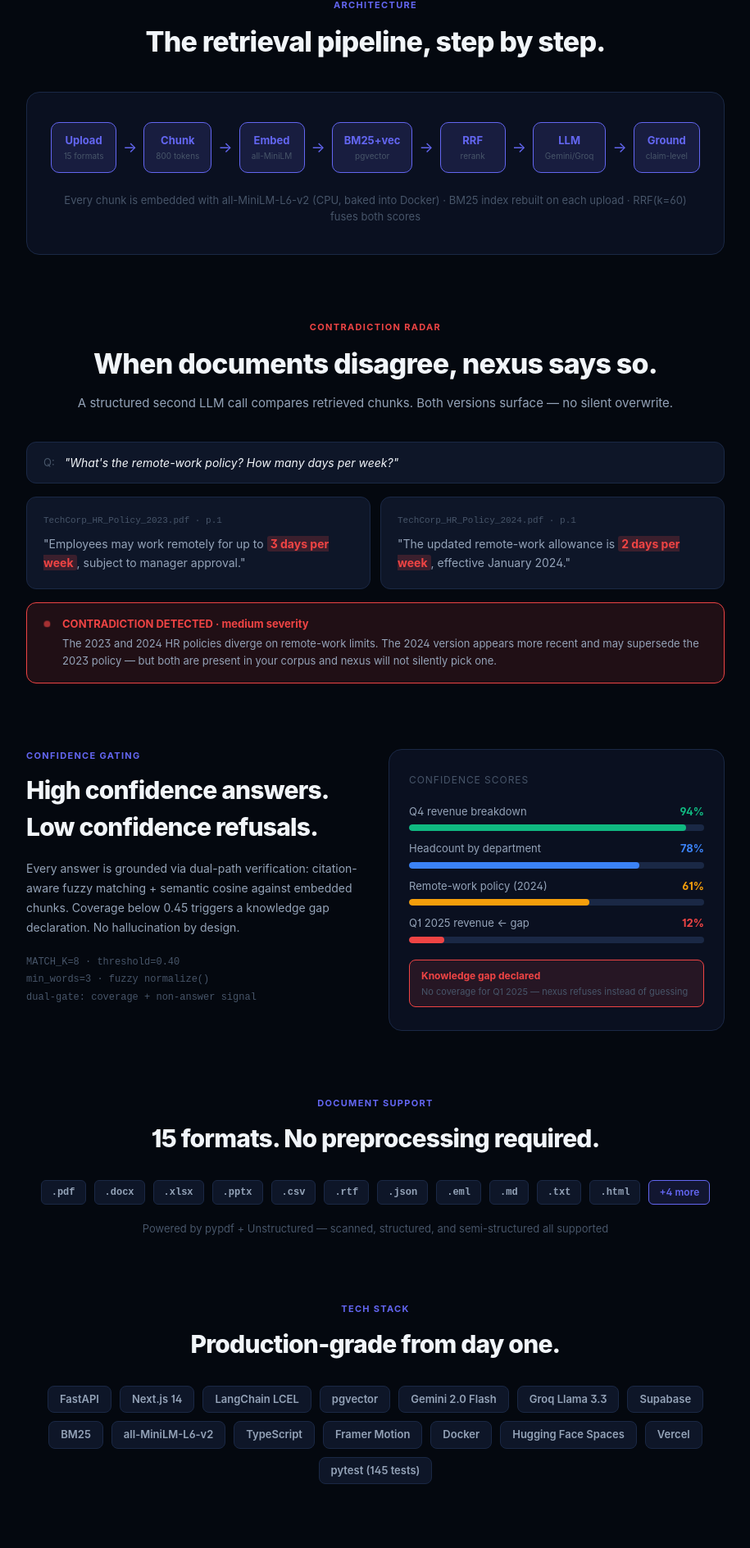
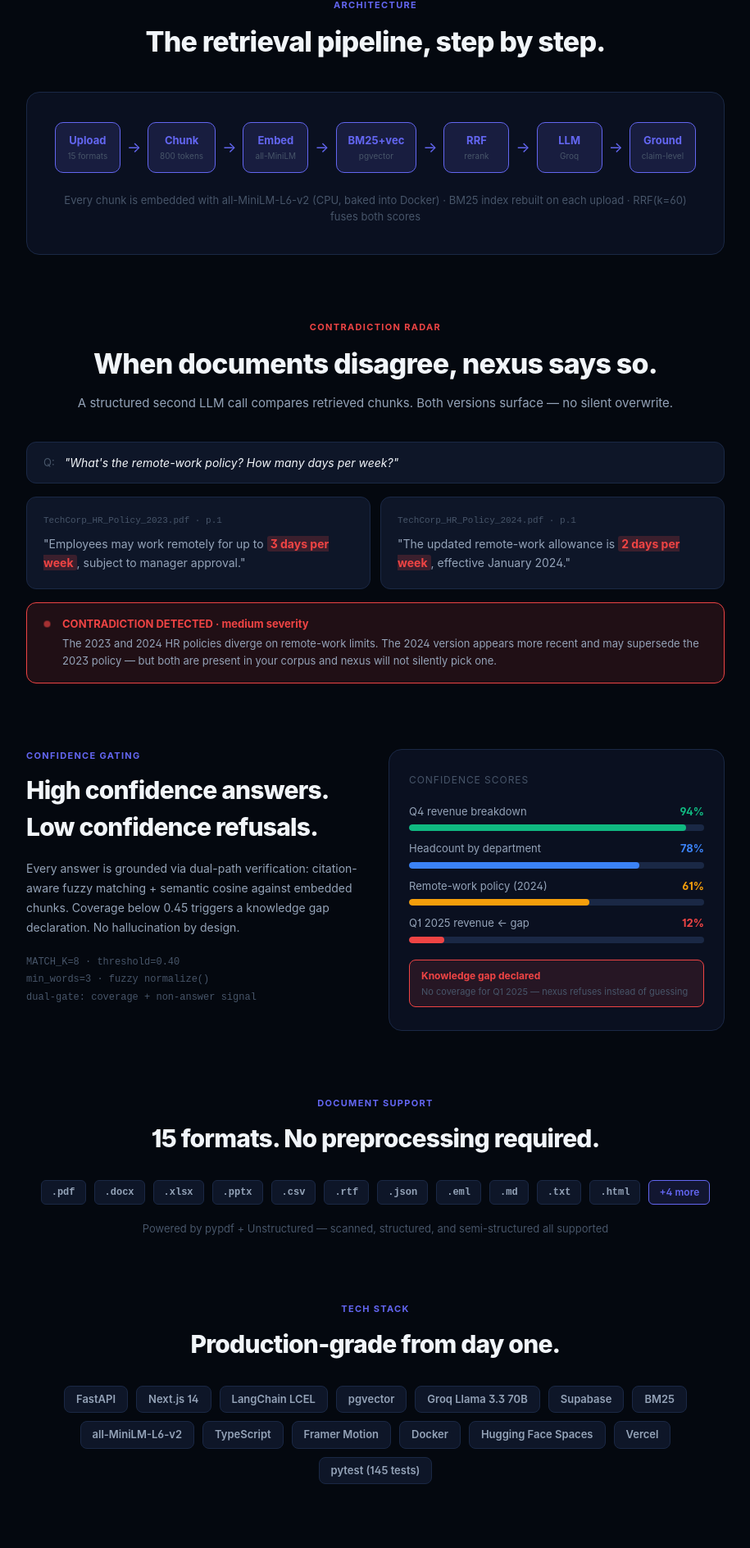
Before and after one commit to skayy47/portfolio, a Next.js app: page /demo/nexus in a window 1280 px wide. Shown: the part 1774-3663 px from the top of the page at 82% size, without its empty margins (182-1097 px from the left). Built offline with nearby package versions, Linux system fonts and the light colour scheme.

Commit message:
chore: update NEXUS tech stack to Groq — remove Gemini

```diff
--- a/src/app/demo/nexus/page.tsx
+++ b/src/app/demo/nexus/page.tsx
@@ -230,7 +230,7 @@ export default function NexusDemo() {
     { label: "Embed", sublabel: "all-MiniLM", delay: 600 },
     { label: "BM25+vec", sublabel: "pgvector", delay: 900 },
     { label: "RRF", sublabel: "rerank", delay: 1200 },
-    { label: "LLM", sublabel: "Gemini/Groq", delay: 1500 },
+    { label: "LLM", sublabel: "Groq", delay: 1500 },
     { label: "Ground", sublabel: "claim-level", delay: 1800 },
   ];
 
@@ -238,7 +238,7 @@ export default function NexusDemo() {
 
   const TECH = [
     "FastAPI", "Next.js 14", "LangChain LCEL", "pgvector",
-    "Gemini 2.0 Flash", "Groq Llama 3.3", "Supabase", "BM25",
+    "Groq Llama 3.3 70B", "Supabase", "BM25",
     "all-MiniLM-L6-v2", "TypeScript", "Framer Motion", "Docker",
     "Hugging Face Spaces", "Vercel", "pytest (145 tests)",
   ];
--- a/src/lib/content.ts
+++ b/src/lib/content.ts
@@ -35,7 +35,7 @@ export const PROJECT_BASE: ProjectBase[] = [
   {
     id: "nexus",
     index: "02",
-    tech: ["FastAPI", "Next.js", "LangChain", "pgvector", "Gemini", "Supabase"],
+    tech: ["FastAPI", "Next.js", "LangChain", "pgvector", "Groq", "Supabase"],
     liveUrl: "https://nexussss-two.vercel.app",
     codeUrl: "https://github.com/skayy47/nexus",
     poster: "/cinematics/nexus.png",
```
